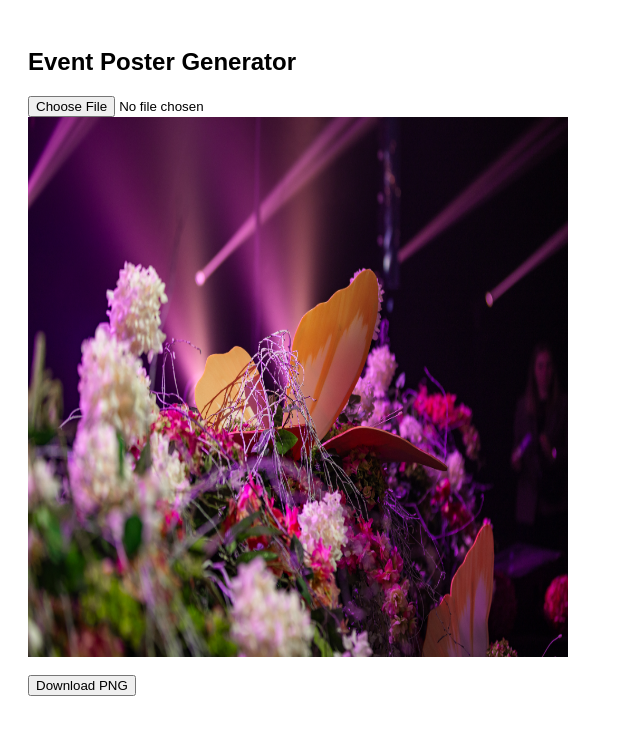
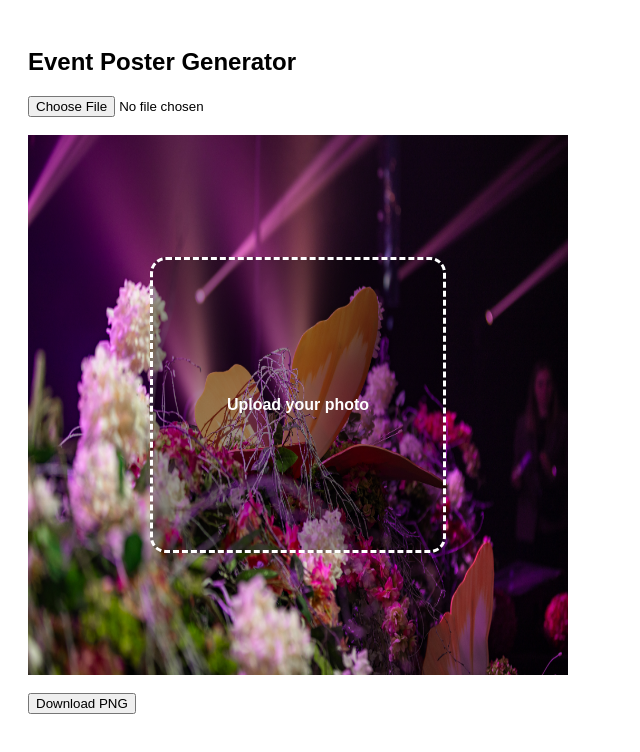
Before and after one commit to 6fgssyxtnc-maker/poster, a React (Vite) app: page / in a window 1280 px wide. Shown: the top 752 px of the page, without its empty margins (0-640 px from the left). Built offline with nearby package versions, Linux system fonts and the light colour scheme.

Commit message:
Update App.jsx

```diff
--- a/src/App.jsx
+++ b/src/App.jsx
@@ -1,16 +1,18 @@
 import { useState, useRef } from "react";
+import { Rnd } from "react-rnd";
 import html2canvas from "html2canvas";
 
 export default function App() {
   const [userImage, setUserImage] = useState(null);
-  const [position, setPosition] = useState({ x: 0, y: 0 });
-  const [scale, setScale] = useState(1);
   const posterRef = useRef(null);
 
   const downloadPoster = async () => {
+    if (!posterRef.current) return;
+
     const canvas = await html2canvas(posterRef.current, {
       useCORS: true,
-      scale: 4
+      scale: 4,
+      backgroundColor: null
     });
 
     const link = document.createElement("a");
@@ -19,15 +21,8 @@ export default function App() {
     link.click();
   };
 
-  const handleDrag = (e) => {
-    setPosition({
-      x: position.x + e.movementX,
-      y: position.y + e.movementY
-    });
-  };
-
   return (
-    <div style={{ padding: 20, fontFamily: "Arial" }}>
+    <div style={{ padding: 20, fontFamily: "Arial, sans-serif" }}>
       <h2>Event Poster Generator</h2>
 
       <input
@@ -38,23 +33,7 @@ export default function App() {
         }
       />
 
-      {userImage && (
-        <>
-          <div style={{ marginTop: 10 }}>
-            Zoom:
-            <input
-              type="range"
-              min="1"
-              max="3"
-              step="0.01"
-              value={scale}
-              onChange={(e) => setScale(parseFloat(e.target.value))}
-            />
-          </div>
-        </>
-      )}
-
-      <br />
+      <br /><br />
 
       <div
         ref={posterRef}
@@ -65,52 +44,76 @@ export default function App() {
           overflow: "hidden"
         }}
       >
+        {/* Poster background */}
         <img
           src="/poster-bg.png"
           alt="poster"
           style={{
             position: "absolute",
             width: "100%",
-            height: "100%"
+            height: "100%",
+            top: 0,
+            left: 0
           }}
         />
 
+        {/* User photo */}
         {userImage && (
-          <div
-            onMouseDown={(e) => {
-              const move = (ev) => handleDrag(ev);
-              const up = () => {
-                window.removeEventListener("mousemove", move);
-                window.removeEventListener("mouseup", up);
-              };
-              window.addEventListener("mousemove", move);
-              window.addEventListener("mouseup", up);
+          <Rnd
+            default={{
+              x: 100,
+              y: 100,
+              width: 250,
+              height: 250
             }}
-            style={{
-              position: "absolute",
-              top: "50%",
-              left: "50%",
-              transform: `translate(-50%, -50%) translate(${position.x}px, ${position.y}px) scale(${scale})`,
-              cursor: "grab"
-            }}
+            bounds="parent"
+            lockAspectRatio={true}   // prevents stretching
           >
             <img
               src={userImage}
               alt="user"
               style={{
-                width: 300,
-                height: 300,
+                width: "100%",
+                height: "100%",
                 objectFit: "cover",
-                borderRadius: 20
+                borderRadius: "16px"
               }}
             />
+          </Rnd>
+        )}
+
+        {/* Placeholder */}
+        {!userImage && (
+          <div
+            style={{
+              position: "absolute",
+              top: "50%",
+              left: "50%",
+              transform: "translate(-50%, -50%)",
+              width: 250,
+              height: 250,
+              border: "3px dashed white",
+              borderRadius: "16px",
+              backgroundColor: "rgba(0,0,0,0.35)",
+              display: "flex",
+              alignItems: "center",
+              justifyContent: "center",
+              color: "white",
+              fontWeight: "bold",
+              textAlign: "center",
+              padding: 20
+            }}
+          >
+            Upload your photo
           </div>
         )}
       </div>
 
       <br />
 
-      <button onClick={downloadPoster}>Download PNG</button>
+      <button onClick={downloadPoster}>
+        Download PNG
+      </button>
     </div>
   );
 }
```
